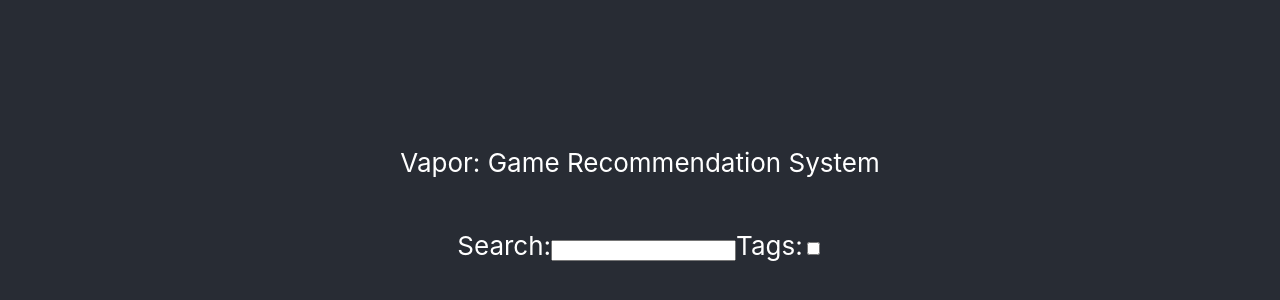
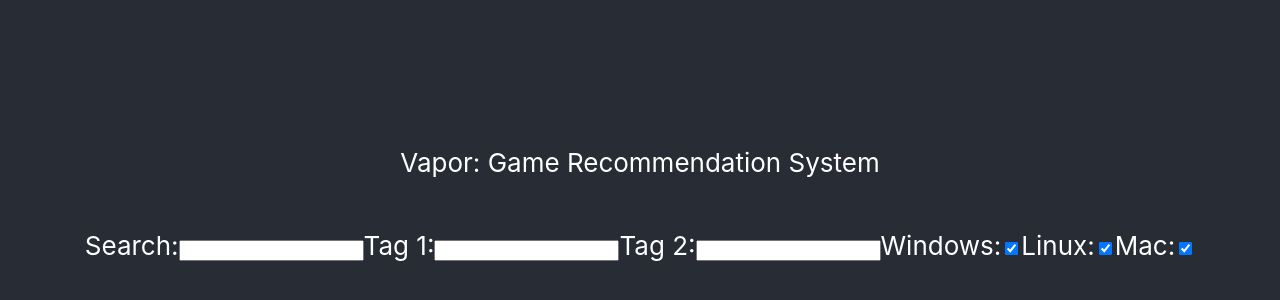
Before and after one commit to TylerStratton2003/CS367FinalProject, a React (Create React App) app in the folder React/vapor/: page / in a window 1280 px wide. Shown: the part 196-496 px from the top of the page. Built offline with nearby package versions, Linux system fonts and the light colour scheme.

Commit message:
Added tags 1 and 2, as well as os checks

```diff
--- a/React/vapor/package.json
+++ b/React/vapor/package.json
@@ -6,9 +6,13 @@
     "@testing-library/jest-dom": "^5.17.0",
     "@testing-library/react": "^13.4.0",
     "@testing-library/user-event": "^13.5.0",
+    "cors": "^2.8.5",
+    "express": "^4.18.2",
+    "mysql": "^2.18.1",
+    "nodemon": "^3.0.2",
     "react": "^18.2.0",
     "react-dom": "^18.2.0",
-    "react-scripts": "5.0.1",
+    "react-scripts": "^5.0.1",
     "web-vitals": "^2.1.4"
   },
   "scripts": {
--- a/React/vapor/src/App.js
+++ b/React/vapor/src/App.js
@@ -8,8 +8,16 @@ function App() {
         <p>
           <label for="search">Search:</label>
           <input type="text" name="search" id="search"></input>
-          <label for="tags">Tags:</label>
-          <input type="checkbox" name="tags" id="tags"></input>
+          <label for="tag1">Tag 1:</label>
+          <input type="text" name="tag1" id="tag1"></input>
+          <label for="tag2">Tag 2:</label>
+          <input type="text" name="tag2" id="tag2"></input>
+          <label for="win">Windows:</label>
+          <input type="checkbox" name="win" id="win" checked></input>
+          <label for="lix">Linux:</label>
+          <input type="checkbox" name="lix" id="lix" checked></input>
+          <label for="mac">Mac:</label>
+          <input type="checkbox" name="mac" id="mac" checked></input>
         </p>
       </header>
       <body>
```
Also changed, not shown: 1 other file (tests, documents, lock files or other folders).
